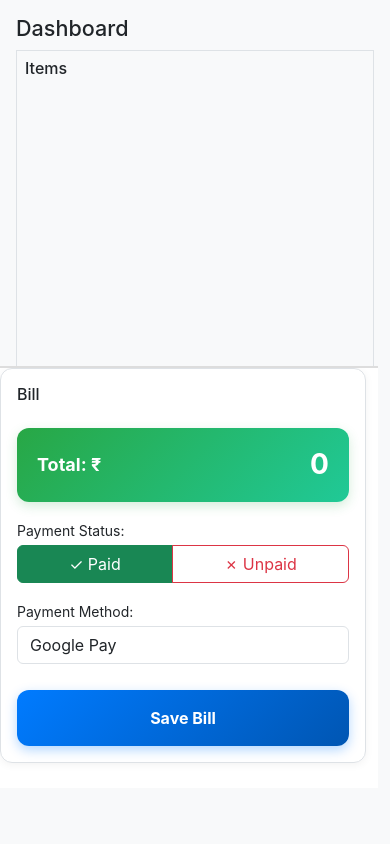
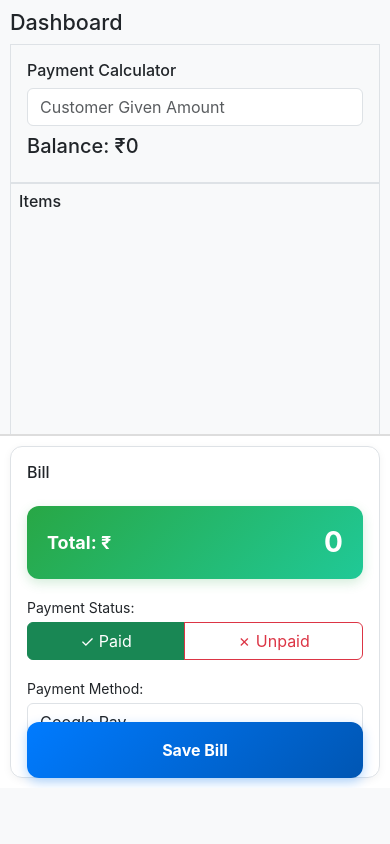
Before and after one commit to mcadithya/Adukkala, a Django app: page / in a window 390 px wide. Shown: the part 56-900 px from the top of the page. Run offline with Django 5.2, Linux system fonts and the light colour scheme; the visitor is signed in with stand-in values (Sample User, id 1); data that the repository does not hold is empty.

Commit message:
Dashboard change

```diff
--- a/Adukkala/static/css/style.css
+++ b/Adukkala/static/css/style.css
@@ -461,3 +461,65 @@
         object-fit: cover;
     }
 }
+/* =========================
+   MOBILE POS LAYOUT
+========================= */
+
+@media (max-width: 768px) {
+
+    body {
+        overflow: hidden;
+    }
+
+    /* MAIN CONTENT */
+    .flex-grow-1.p-3.p-md-4.bg-light.min-vh-100 {
+        padding: 10px !important;
+        height: 100vh;
+        overflow: hidden;
+    }
+
+    /* ITEMS SECTION */
+    .items-section {
+        height: 48vh;
+        overflow-y: auto;
+        margin-bottom: 8px !important;
+    }
+
+    /* ITEM GRID */
+    .dashboard-item-grid {
+        display: grid;
+        grid-template-columns: repeat(2, 1fr);
+        gap: 10px;
+    }
+
+    /* ITEM CARD IMAGE */
+    .item-card-compact .dashboard-item-img {
+        height: 110px !important;
+        object-fit: cover;
+    }
+
+    /* BILL SECTION */
+    .bill-section {
+        position: fixed;
+        bottom: 0;
+        left: 0;
+        width: 100%;
+        height: 42vh;
+        background: #fff;
+        z-index: 999;
+        overflow-y: auto;
+        border-top: 2px solid #ddd;
+        padding: 10px;
+    }
+
+    /* HIDE CALCULATOR */
+    .bill-section .col-md-6:last-child {
+        display: none;
+    }
+
+    /* SAVE BUTTON STICKY */
+    .bill-section .btn-primary {
+        position: sticky;
+        bottom: 0;
+    }
+}
```
Also changed, not shown: Adukkala/templates/billing/dashboard.html (+25 -25 lines).
